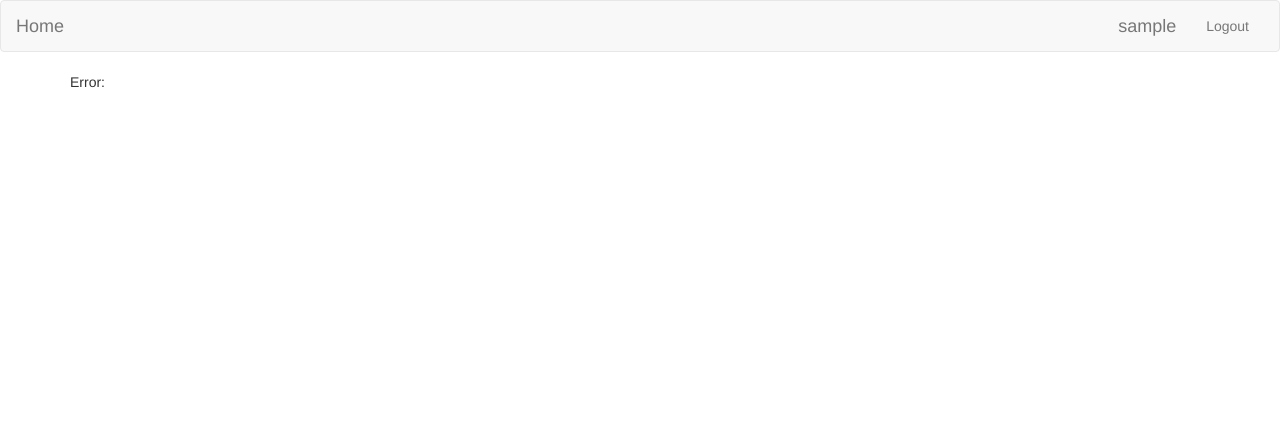
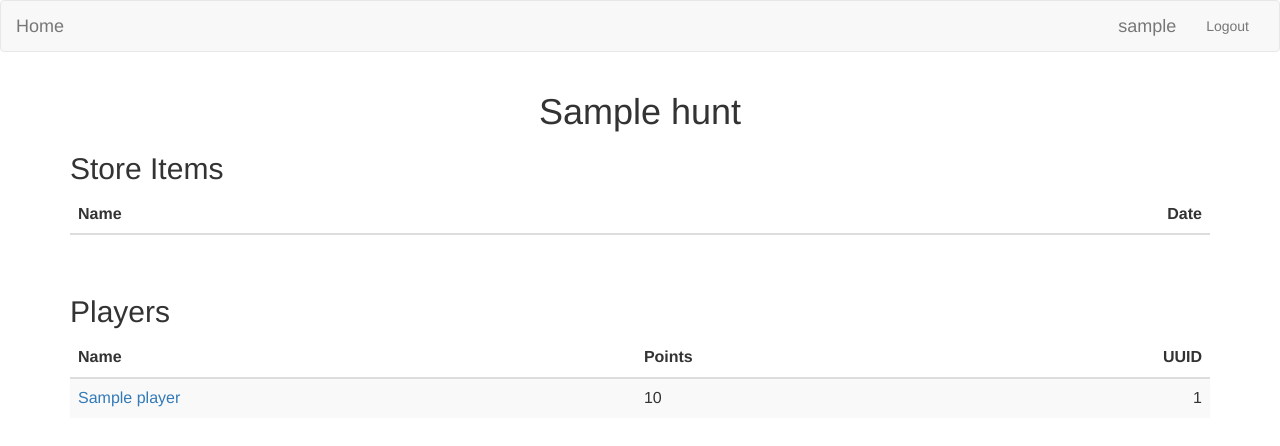
Before and after one commit to nooperation/ItemHunt, a Django app: page /view_hunt/1 in a window 1280 px wide. Shown: the top 446 px of the page. Run offline with Django 3.2, Linux system fonts and the light colour scheme; a user stored in the database is signed in; tables that the repository leaves empty hold one stand-in row (values such as "Sample post"); lists and menus that the app fills with data are empty; some libraries are stand-ins or nearby versions.

Commit message:
Added some basic hunt info on hunt view

```diff
--- a/frontend/templates/frontend/view_hunt.html
+++ b/frontend/templates/frontend/view_hunt.html
@@ -1,9 +1,47 @@
 {% extends "base.html" %}
 
 {% block content %}
-    {% if success %}
-    Viewing hunt '{{ hunt.name }}'
+    {% if error %}
+        Error: {{ error }}
     {% else %}
-    Error: {{ error }}
+        <h1 class="text-center">{{ hunt.name }}</h1>
+        <h2>Store Items</h2>
+        <table class="table table-striped table-hover ">
+            <thead>
+                <tr>
+                    <th>Name</th>
+                    <th class="text-right">Date</th>
+                </tr>
+            </thead>
+            <tbody>
+            {% for item in store_items %}
+                <tr>
+                    <td><a href="#">{{ item.name }}</a></td>
+                    <td class="text-right">{{ item.created_on }}</td>
+                </tr>
+            {% endfor %}
+            </tbody>
+        </table>
+        <br />
+        <h2>Players</h2>
+        <table class="table table-striped table-hover ">
+            <thead>
+                <tr>
+                    <th>Name</th>
+                    <th>Points</th>
+                    <th class="text-right">UUID</th>
+                </tr>
+            </thead>
+            <tbody>
+            {% load custom_filters %}
+            {% for player in players %}
+                <tr>
+                    <td><a href="#">{{ player.name }}</a></td>
+                    <td>{{ player|player_points:hunt }}</td>
+                    <td class="text-right">{{ player.uuid }}</td>
+                </tr>
+            {% endfor %}
+            </tbody>
+        </table>
     {% endif %}
 {% endblock %}
--- /dev/null
+++ b/frontend/templatetags/custom_filters.py
@@ -0,0 +1,9 @@
+from django import template
+from datetime import date, timedelta
+
+register = template.Library()
+
+
+@register.filter(name='player_points')
+def player_points(player, hunt):
+    return player.get_total_points(hunt)
--- a/frontend/views.py
+++ b/frontend/views.py
@@ -1,9 +1,10 @@
 from django.contrib.auth.mixins import LoginRequiredMixin
 from django.shortcuts import render, redirect
+from django import template
 
 # Create your views here.
 from django.views import generic
-from server.models import Hunt, HuntAuthorizationToken, AuthorizedUsers
+from server.models import Hunt, HuntAuthorizationToken, AuthorizedUsers, Item, Transaction
 import logging
 
 
@@ -39,7 +40,6 @@
         except Exception as ex:
             logging.exception('Failed to register token')
             return render(request, 'frontend/register_token.html', {'error': 'Invalid token'}, status=400)
-        # TODO: Add feedback
         return render(request, 'frontend/register_token.html', {'success': 'Server Registered', 'hunt_name': hunt.name})
 
 
@@ -47,10 +47,13 @@
     def get(self, request, hunt_id):
         try:
             hunt = AuthorizedUsers.objects.get(user=request.user, hunt__id=hunt_id).hunt
-            return render(request, 'frontend/view_hunt.html', {'hunt': hunt})
+            store_items = Item.objects.filter(type=Item.TYPE_PRIZE, hunt__id=hunt_id)
+            transactions = Transaction.objects.filter(hunt__id=hunt_id).select_related('player').distinct()
+            players = map(lambda transaction: transaction.player, transactions)
+            return render(request, 'frontend/view_hunt.html', {'hunt': hunt, 'store_items': store_items, 'players': players})
         except AuthorizedUsers.DoesNotExist:
             logging.warning('Attempt to access unauthorized hunt. User={} hunt_id={}'.format(request.user.username, hunt_id))
-            return render(request, 'frontend/view_hunt.html', {'error': 'Invalid hunt (permissions)'}, status=403)
-        except Exception:
+            return render(request, 'frontend/view_hunt.html', {'error': 'Invalid hunt'}, status=403)
+        except Exception as ex:
             logging.exception('Failed to view hunt')
             return render(request, 'frontend/view_hunt.html', {'error': 'Invalid hunt'}, status=403)
--- a/itemhunt/settings.py
+++ b/itemhunt/settings.py
@@ -71,6 +71,9 @@
                 'django.contrib.auth.context_processors.auth',
                 'django.contrib.messages.context_processors.messages',
             ],
+            'libraries':{
+                'custom_filters': 'frontend.templatetags.custom_filters',
+            }
         },
     },
 ]
```
Also changed, not shown: frontend/templatetags/__init__.py (added).
